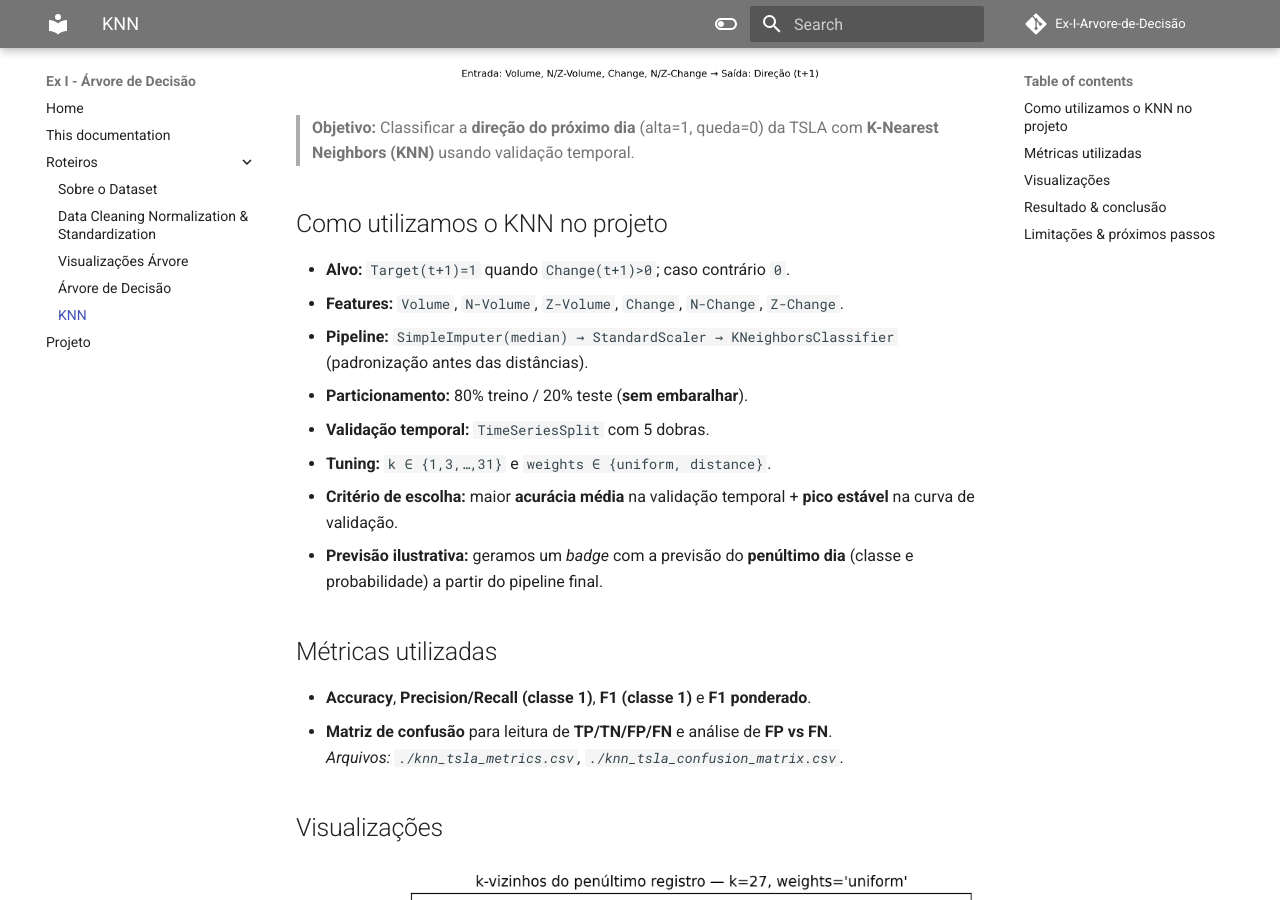
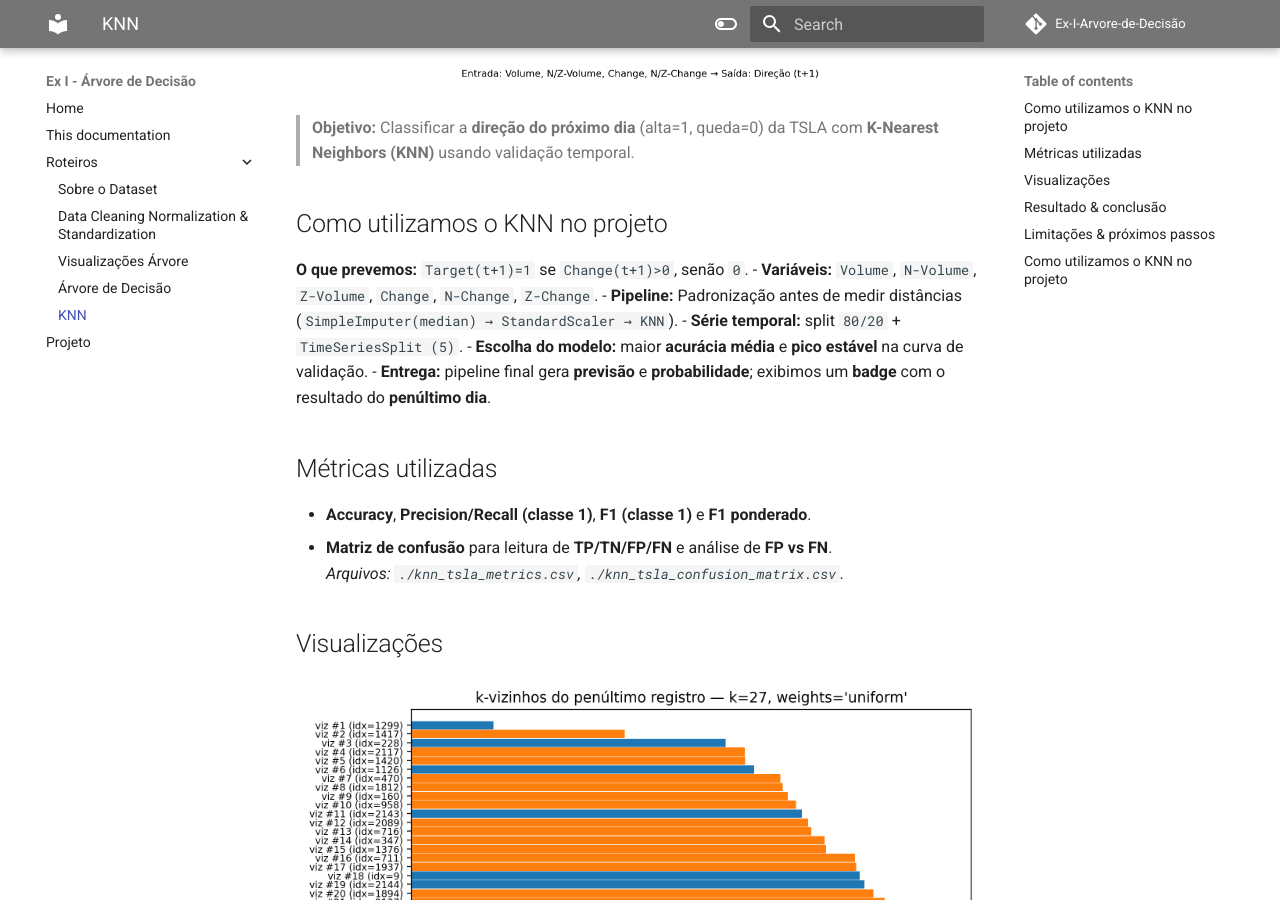
Before and after one commit to Marcio-Alexandroni/Ex-I-Arvore-de-Decis-o, an MkDocs documentation site: the page built from docs/roteiro5/main.md, in a window 1280 px wide and 900 px high, scrolled down 341 px. Built offline with MkDocs 1.6.1 and Material for MkDocs 9.7.7, drawn with Linux system fonts in a browser that asks for light colours; comment, search, counter and statistics services are not loaded; some of the changed text lies outside the part shown.

Commit message:
minor update KNN

```diff
--- a/docs/roteiro5/main.md
+++ b/docs/roteiro5/main.md
@@ -5,14 +5,12 @@
 > **Objetivo:** Classificar a **direção do próximo dia** (alta=1, queda=0) da TSLA com **K-Nearest Neighbors (KNN)** usando validação temporal.
 
 ## Como utilizamos o KNN no projeto
-- **Alvo:** `Target(t+1)=1` quando `Change(t+1)>0`; caso contrário `0`.
-- **Features:** `Volume`, `N-Volume`, `Z-Volume`, `Change`, `N-Change`, `Z-Change`.
-- **Pipeline:** `SimpleImputer(median) → StandardScaler → KNeighborsClassifier` (padronização antes das distâncias).
-- **Particionamento:** 80% treino / 20% teste (**sem embaralhar**).
-- **Validação temporal:** `TimeSeriesSplit` com 5 dobras.
-- **Tuning:** `k ∈ {1,3,…,31}` e `weights ∈ {uniform, distance}`.
-- **Critério de escolha:** maior **acurácia média** na validação temporal + **pico estável** na curva de validação.
-- **Previsão ilustrativa:** geramos um *badge* com a previsão do **penúltimo dia** (classe e probabilidade) a partir do pipeline final.
+**O que prevemos:** `Target(t+1)=1` se `Change(t+1)>0`, senão `0`.
+- **Variáveis:** `Volume`, `N-Volume`, `Z-Volume`, `Change`, `N-Change`, `Z-Change`.
+- **Pipeline:** Padronização antes de medir distâncias (`SimpleImputer(median) → StandardScaler → KNN`).
+- **Série temporal:** split `80/20` + `TimeSeriesSplit (5)`.
+- **Escolha do modelo:** maior **acurácia média** e **pico estável** na curva de validação.
+- **Entrega:** pipeline final gera **previsão** e **probabilidade**; exibimos um **badge** com o resultado do **penúltimo dia**.
 
 ## Métricas utilizadas
 - **Accuracy**, **Precision/Recall (classe 1)**, **F1 (classe 1)** e **F1 ponderado**.
@@ -43,3 +41,13 @@
 ## Limitações & próximos passos
 - **Limitações:** custo preditivo (distâncias), sensível à escala/ruído e à alta dimensionalidade.
 - **Próximos passos:** testar `metric='manhattan'`, ajustar `k` por regime de mercado, enriquecer features (médias/volatilidades móveis) e comparar com **Árvore/Florestas** mantendo `TimeSeriesSplit`.
+
+## Como utilizamos o KNN no projeto
+- **Alvo:** `Target(t+1)=1` quando `Change(t+1)>0`; caso contrário `0`.
+- **Features:** `Volume`, `N-Volume`, `Z-Volume`, `Change`, `N-Change`, `Z-Change`.
+- **Pipeline:** `SimpleImputer(median) → StandardScaler → KNeighborsClassifier` (padronização antes das distâncias).
+- **Particionamento:** 80% treino / 20% teste (**sem embaralhar**).
+- **Validação temporal:** `TimeSeriesSplit` com 5 dobras.
+- **Tuning:** `k ∈ {1,3,…,31}` e `weights ∈ {uniform, distance}`.
+- **Critério de escolha:** maior **acurácia média** na validação temporal + **pico estável** na curva de validação.
+- **Previsão ilustrativa:** geramos um *badge* com a previsão do **penúltimo dia** (classe e probabilidade) a partir do pipeline final.
```
